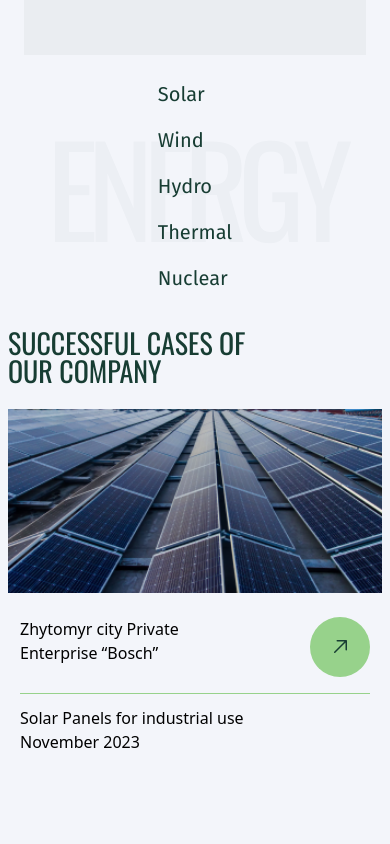
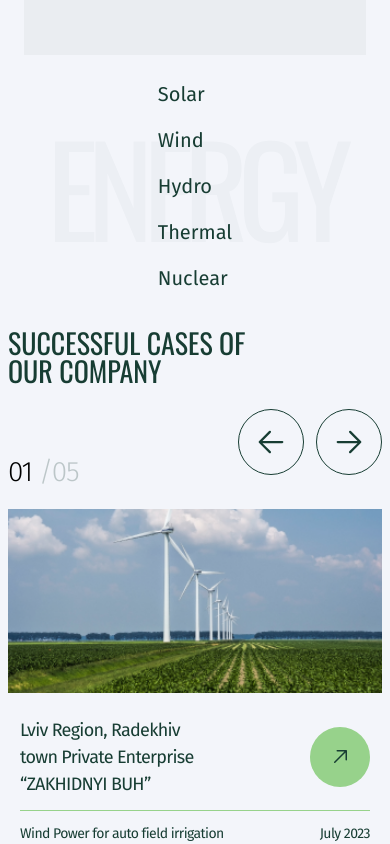
Before and after one commit to Malakhow-Alexandr/ecosolution-next-tailwind, a Next.js app: page / in a window 390 px wide. Shown: the part 3239-4083 px from the top of the page. Before the commit the page ends 4029 px from the top, so only its background shows below. Built offline with nearby package versions, Linux system fonts and the light colour scheme.

Commit message:
add slider mobile styles

```diff
--- a/app/layout.tsx
+++ b/app/layout.tsx
@@ -10,7 +10,7 @@ const oswald = Oswald({
 });
 
 const fira = Fira_Sans({
-  weight: ["400", "500"],
+  weight: ["300", "400", "500"],
   subsets: ["latin"],
   variable: "--font-fira"
 });
--- a/components/CasesSection/CasesSlider/CasesSlider.tsx
+++ b/components/CasesSection/CasesSlider/CasesSlider.tsx
@@ -1,35 +1,56 @@
 "use client";
 
-import React, { FC, useRef, useEffect } from "react";
+import React, { FC, useRef, useState } from "react";
 import Image from "next/image";
 import Slider from "react-slick";
 import "slick-carousel/slick/slick.css";
 import "slick-carousel/slick/slick-theme.css";
 import { GoArrowUpRight } from "react-icons/go";
+import { HiArrowSmallLeft } from "react-icons/hi2";
+import { HiArrowSmallRight } from "react-icons/hi2";
 import { sliderItemsBd } from "@/bd/sliderBd";
 import Line from "@/components/UtilsComponents/Line";
 
 const NextArrow = (props: any) => {
+  const { onClick } = props;
   return (
-    <div
-      className="hidden"
+    <button
+      className="absolute top-0 right-0 w-[66px] h-[66px] \
+       flex items-center justify-center \
+        border border-mainText rounded-full \
+        text-mainText hover:text-mainElementsColor hover:border-mainElementsColor \
+        transition-colors duration-200"
       aria-hidden="true"
       aria-disabled={true}
-    ></div>
+      onClick={onClick}
+      type="button"
+    >
+      <HiArrowSmallRight className="w-[36px] h-[36px]" />
+    </button>
   );
 };
 
 const PrevArrow = (props: any) => {
+  const { onClick } = props;
   return (
-    <div
-      className="hidden"
+    <button
+      className="absolute top-0 right-[78px] w-[66px] h-[66px] \
+       flex items-center justify-center \
+      border border-mainText rounded-full \
+        text-mainText hover:text-mainElementsColor hover:border-mainElementsColor \
+        transition-colors duration-200"
       aria-hidden="true"
       aria-disabled={true}
-    ></div>
+      onClick={onClick}
+      type="button"
+    >
+      <HiArrowSmallLeft className="w-[36px] h-[36px]" />
+    </button>
   );
 };
 
 const CasesSlider: FC = () => {
+  const [curentSlide, setCurrentSlide] = useState(1);
   const CasesSlider = useRef<Slider | null>(null);
 
   const settings = {
@@ -42,7 +63,7 @@ const CasesSlider: FC = () => {
     focusOnSelect: true,
     speed: 800,
     adaptiveHeight: false,
-    autoplay: true,
+    autoplay: false,
     autoplaySpeed: 4000,
     nextArrow: <NextArrow />,
     prevArrow: <PrevArrow />,
@@ -62,11 +83,24 @@ const CasesSlider: FC = () => {
         }
       }
     ],
+    afterChange: (index: number) =>
+      setCurrentSlide(index + 1),
+
     appendDots: (dots: any) => <ul className="hidden"></ul>
   };
   return (
+    <div className="relative max-w-[400px] mx-auto">
+      <div className="absolute top-[42px] left-0">
+        <p className="font-text text-[28px] font-[300] tracking-[-1.12px] ">
+          0{curentSlide}
+          <span> </span>
+          <span className="text-[#173d33] text-opacity-25">
+            /0{sliderItemsBd.length}
+          </span>
+        </p>
+      </div>
       <Slider
-      className="max-w-[400px]
+        className="pt-[100px]
             mx-auto"
         {...settings}
       >
@@ -81,29 +115,44 @@ const CasesSlider: FC = () => {
                 className="mb-[24px]"
               />
               <div className="px-[12px]">
-              <div className="mb-[16px] ">
+                <div className="">
                   <a
                     href={sliderItem.mapLink}
-                  className="flex"
+                    className="flex items-center"
                   >
-                  <span className="block w-[175px]">
+                    <span className="block w-[175px] font-text text-mainText text-[18px] tracking-[-0.72px]">
                       {sliderItem.mapLinkTitle}
                     </span>
-                  <span className="flex items-center justify-center w-[60px] h-[60px] ml-auto bg-mainElementsColor rounded-full ">
+                    <span
+                      className="flex items-center justify-center w-[60px] h-[60px] ml-auto  \
+                   bg-mainElementsColor rounded-full "
+                    >
                       <GoArrowUpRight className="w-[24px] h-[24px] text-[#173D33]" />
                     </span>
                   </a>
                 </div>
-              <Line classNames="mb-[12px]" />
-              <div className="">
-                <p>{sliderItem.title}</p>
-                <p>{sliderItem.expirationDate}</p>
+                <Line
+                  classNames={` ${
+                    sliderItem.id === 2 ||
+                    sliderItem.id === 4
+                      ? "mt-[32px]"
+                      : "mt-[12px]"
+                  } mb-[12px]`}
+                />
+                <div className="flex justify-between">
+                  <p className="font-text text-mainText text-[14px] tracking-[-0.56px]">
+                    {sliderItem.title}
+                  </p>
+                  <p className="font-text text-mainText text-[14px] tracking-[-0.56px]">
+                    {sliderItem.expirationDate}
+                  </p>
                 </div>
               </div>
             </div>
           );
         })}
       </Slider>
+    </div>
   );
 };
 
```
Lines whose indentation alone changed are shown as unchanged.
